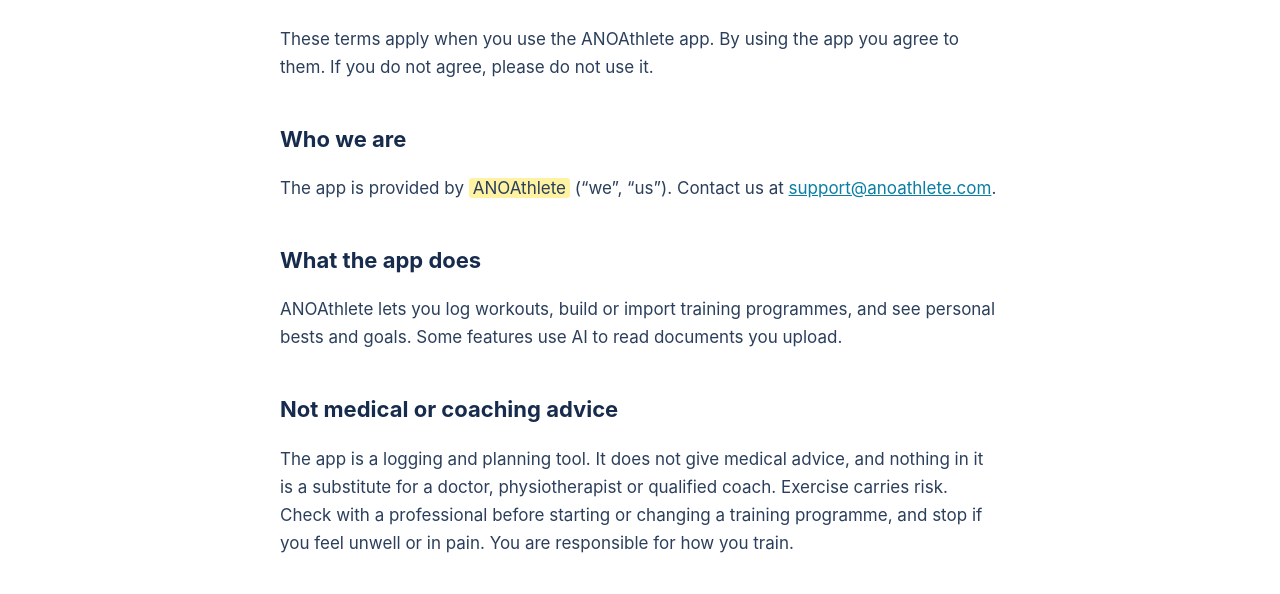
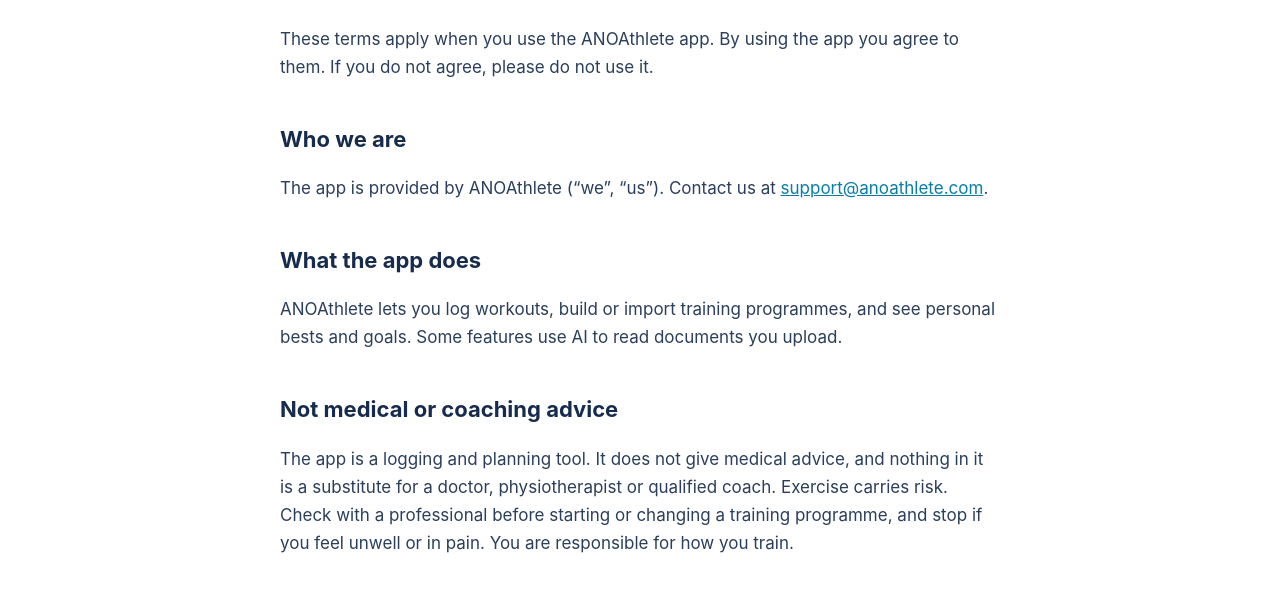
Before and after one commit to brianpenrose/fitnessAppWebPages, a plain HTML site: page terms.html in a window 1280 px wide. Shown: the part 187-781 px from the top of the page. Drawn offline with Linux system fonts and the light colour scheme.

Commit message:
Update terms.html

```diff
--- a/terms.html
+++ b/terms.html
@@ -29,7 +29,7 @@
 
       <h2>Who we are</h2>
       <p>
-        The app is provided by <span class="todo">ANOAthlete</span>
+        The app is provided by ANOAthlete
         (&ldquo;we&rdquo;, &ldquo;us&rdquo;). Contact us at
         <a href="mailto:support@anoathlete.com">support@anoathlete.com</a>.
       </p>
```
